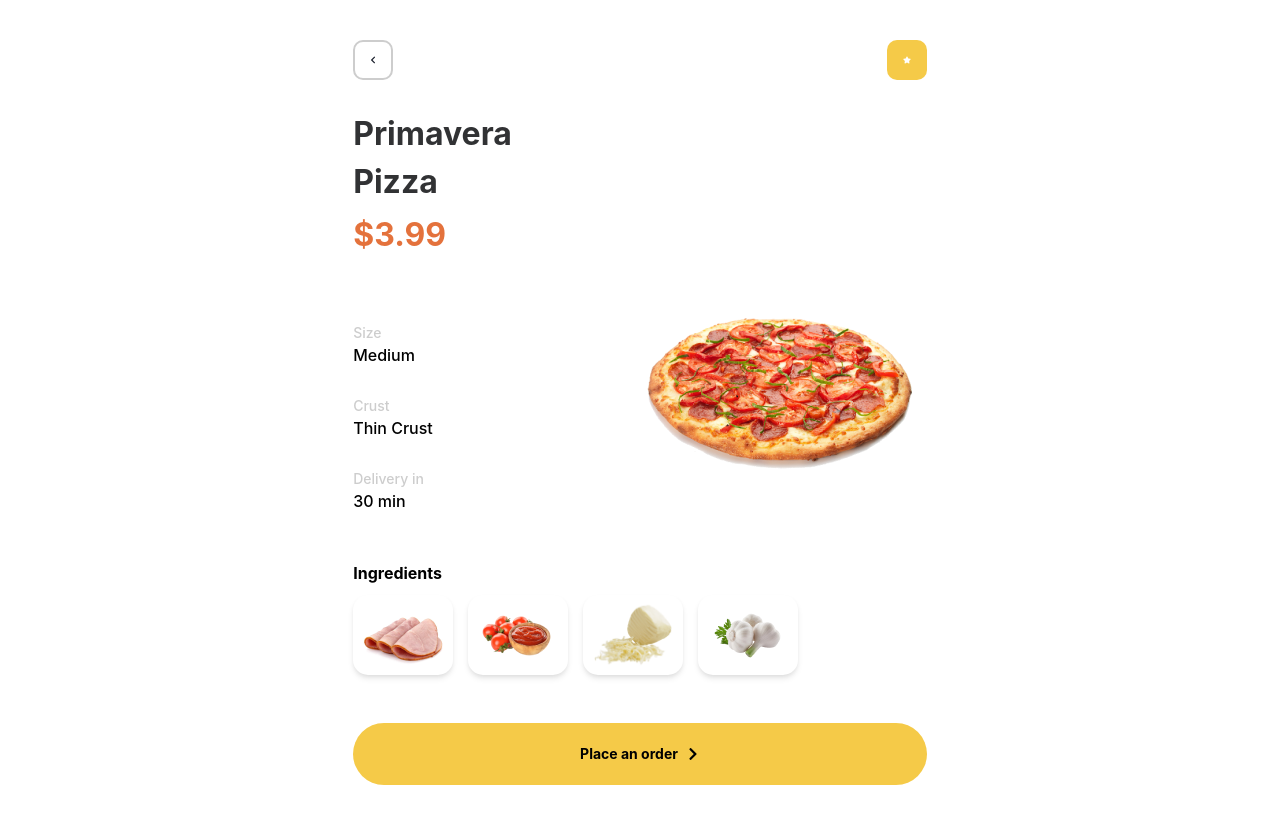
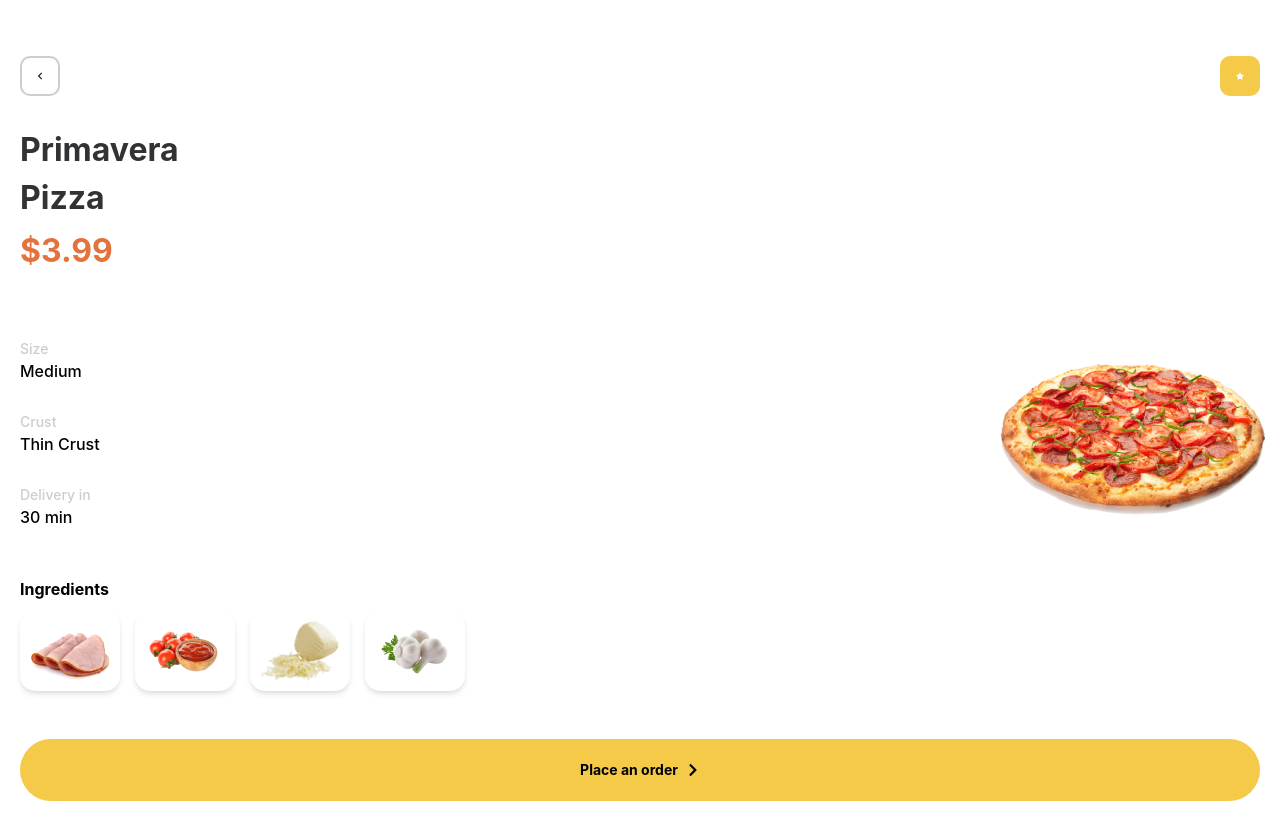
Before and after one commit to joycetagbovi/gitweb, a React (Create React App) app: page /details/1 in a window 1280 px wide. Built offline with nearby package versions, Linux system fonts and the light colour scheme.

Commit message:
back route navigation back to details

```diff
--- a/src/components/Category.tsx
+++ b/src/components/Category.tsx
@@ -27,7 +27,7 @@ function Category() {
          paddingX='10px'
          height='177px'
          width= '105px'
-         marginRight='40px'
+         marginRight='20px'
          marginBottom='5px'
 
         >
--- a/src/pages/Details.tsx
+++ b/src/pages/Details.tsx
@@ -1,24 +1,28 @@
 import React from 'react'
-import { Flex, Image,Box,Container,Stack,Text,Button } from '@chakra-ui/react'
+import { Flex, Image,Box,Stack,Text,Button } from '@chakra-ui/react'
 import {FaStar,FaChevronLeft,FaChevronRight} from 'react-icons/fa'
 import Data from '../dummy'
-import {useParams} from "react-router-dom"
+import {useParams, useNavigate} from "react-router-dom"
 
 
 
 function Details() {
     const {id} = useParams();
     const Food = Data.find((item) =>  (item.id) === (id))
-    console.log(id)
+    const navigate = useNavigate()
 
   return (
-    <Box >
-    <Container>
+
+    <Box py={4}>
+    {/* Header */}
     <Flex
     justify='space-between'
     paddingTop='40px'
-    alignItems='center'>
+    alignItems='center'
+    px='20px'
+    >
     <Flex
+     onClick={() => navigate(-1)}
      boxSize='40px'
      border='2px'
      borderColor='#CDCDCD'
@@ -41,29 +45,31 @@ function Details() {
     <FaStar />
     </Flex>
    </Flex>
-    <Stack>
+     {/* Food Details */}
+    <Stack >
     {Food?.id}
-    <Box marginTop='30px'>
+    <Box mt='30px' px='20px'>
     <Text
      fontSize='32px'
      color='#313234'
      fontWeight='700'
      width='172px'
-    marginBottom='5px'>
+    mb='5px'>
    {Food?.title}
     </Text>
     <Text
      fontSize='32px'
      color='#E4723C'
      fontWeight='700'
-     marginBottom='5px'
+     mb='5px'
     >
     ${Food?.price}
     </Text>
     </Box>
-    <Flex justifyContent='space-between' alignItems='center'>
-     <Stack marginTop='30px'>
-     <Box marginTop='20px'>
+    {/* Food Wrapper */}
+    <Flex justifyContent='space-between' alignItems='center' pl='20px' mt='30px'>
+     <Stack  w='120px'>
+     <Box mt='20px'>
      <Text
      fontSize='14px'
      fontWeight='500'
@@ -78,7 +84,7 @@ function Details() {
     {Food?.sizeName}
     </Text>
      </Box>
-     <Box marginTop='20px'>
+     <Box mt='20px'>
      <Text
      fontSize='14px'
      fontWeight='500'
@@ -93,7 +99,7 @@ function Details() {
     {Food?.crust}
     </Text>
      </Box>
-     <Box marginTop='20px'>
+     <Box mt='20px'>
      <Text
      fontSize='14px'
      fontWeight='500'
@@ -109,21 +115,26 @@ function Details() {
     </Text>
      </Box>
      </Stack>
+    {/* Item Image */}
+     <Flex ml='50px'>
     <Image
     src={Food?.image}
     alt={Food?.title}
     width='296px'
     height='176px'
-    objectFit='contain'
-    overflow='hidden'
+    objectFit='cover'
+    objectPosition={'0 -100%'}
+    mt='30px'
 />
+</Flex>
     </Flex>
-    <Box pt='40px' pb='40px'>
+    {/* Indgredient */}
+    <Box py='40px'  px='20px'>
     <Text
       color= '#000000'
       fontSize= '16px'
       fontWeight= '700'
-      marginBottom= '10px'>
+      mb= '10px'>
       Ingredients
       </Text>
    <Flex>
@@ -136,7 +147,7 @@ function Details() {
             borderRadius={15}
             shadow='md'
             paddingX='10px'
-            marginRight='15px'
+            mr='15px'
             alignItems='center'
             display='flex'
             justifyContent='center'
@@ -154,7 +165,8 @@ function Details() {
     }
    </Flex>
    </Box>
-
+   {/* Button */}
+   <Box px='20px'>
      <Button
      rightIcon={<FaChevronRight />}
      background= '#F5CA48'
@@ -163,13 +175,14 @@ function Details() {
      fontSize='14px'
      fontWeight='700'
      color='#000000'
+     width='100%'
      >
      Place an order
      </Button>
+     </Box>
+    </Stack>
+    </Box>
 
-    </Stack>
-    </Container>
-    </Box>
   )
 }
 
--- a/src/pages/Home.tsx
+++ b/src/pages/Home.tsx
@@ -9,21 +9,22 @@ import {Link } from 'react-router-dom'
 
 function Home() {
   return (
-    <Box >
+    <Box display={{base:'flex',md:'none'}}>
     <Container>
      <Header />
-     <Box marginTop='30px'>
+     {/* Food Topic */}
+     <Box mt='30px'>
      <Text
       fontSize='16px'
       color='#313234'
       fontWeight='400'
-      marginBottom='5px'>
+      mb='5px'>
         Food
     </Text>
      <Text fontSize='32px'
      color='#313234'
      fontWeight='700'
-    marginBottom='5px'>
+     mb='5px'>
       Delivery
     </Text>
      </Box>
@@ -31,14 +32,13 @@ function Home() {
       <Flex>
         <Category/>
       </Flex>
-
-
-      <Stack  marginTop='30px'>
+     {/* Food List */}
+      <Stack mt='30px'>
         <Text
          color= '#000000'
          fontSize= '16px'
          fontWeight= '700'
-         marginBottom= '10px'>
+         mb= '10px'>
          Popular
         </Text>
         {
@@ -50,11 +50,11 @@ function Home() {
                     shadow= 'lg'
                     height= '166px'
                     borderRadius='25px'
-                    marginBottom='20px'
+                    mb='20px'
                     flexDir='row'
-                    justifyContent={'space-between'}
-                    paddingTop= '20px'
-                    paddingLeft= '20px'
+                    justifyContent='space-between'
+                    pt= '20px'
+                    pl= '20px'
                    >
                    <Box>
                    <Flex alignItems='center'>
@@ -62,14 +62,14 @@ function Home() {
                    <FaCrown  />
                    </Box>
                    <Text
-                    marginLeft='5px'
+                    ml='5px'
                     fontSize='16px'
                     color= '#000000'
                     fontWeight='600'>
                       top of the week
                    </Text>
                    </Flex>
-                    <Box marginTop='15px'>
+                    <Box mt='15px'>
                     <Text
                       fontSize='16px'
                       color= '#313234'
@@ -77,7 +77,7 @@ function Home() {
                        {item.title}
                    </Text>
                     <Text
-                      marginTop='5ox'
+                      mt='5ox'
                       fontSize='12px'
                       color= '#C4C4C4'
                       fontWeight='500'>
@@ -88,12 +88,12 @@ function Home() {
                     <Flex
                       flexDirection= 'row'
                       alignItems= 'center'
-                      marginTop= '10px'
-                      marginLeft= '-20px'
+                      mt= '10px'
+                      ml= '-20px'
                     >
                        <Box
-                        paddingX = '40px'
-                        paddingY= '20px'
+                        px = '40px'
+                        py= '20px'
                         borderTopRightRadius= '25px'
                         borderBottomLeftRadius= '25px'
                         backgroundColor= '#F5CA48'
@@ -105,12 +105,12 @@ function Home() {
                        <Flex
                         flexDirection = 'row'
                         alignItems = 'center'
-                        marginLeft = '20px' >
-                        <Box color='#000000' width='10px' >
+                        ml = '20px' >
+                        <Box color='#000000' fontSize='10px' >
                        <FaStar/>
                        </Box>
                        <Text
-                         marginLeft='10px'
+                         ml='10px'
                          fontSize='12px'
                          color= '#000000'
                          fontWeight='600'>{item.rating}</Text>
@@ -118,27 +118,21 @@ function Home() {
                     </Flex>
                     </Box>
 
-                    <Flex
-                     marginLeft = '40px'>
+                    <Flex ml='40px'>
                     <Image src={item.image}
                      width='210px'
                      height='125px'
-                    objectFit='contain'
-                    alt="pizza"
+                    objectFit='cover'
+                    objectPosition={'0 -50%'}
+                     alt={item.title}
                     />
                     </Flex>
                    </Flex>
                    </Link>
                 )
-                })
-        }
-
+                }) }
       </Stack>
-
-
      </Container>
-
-
     </Box>
   )
 }
```
